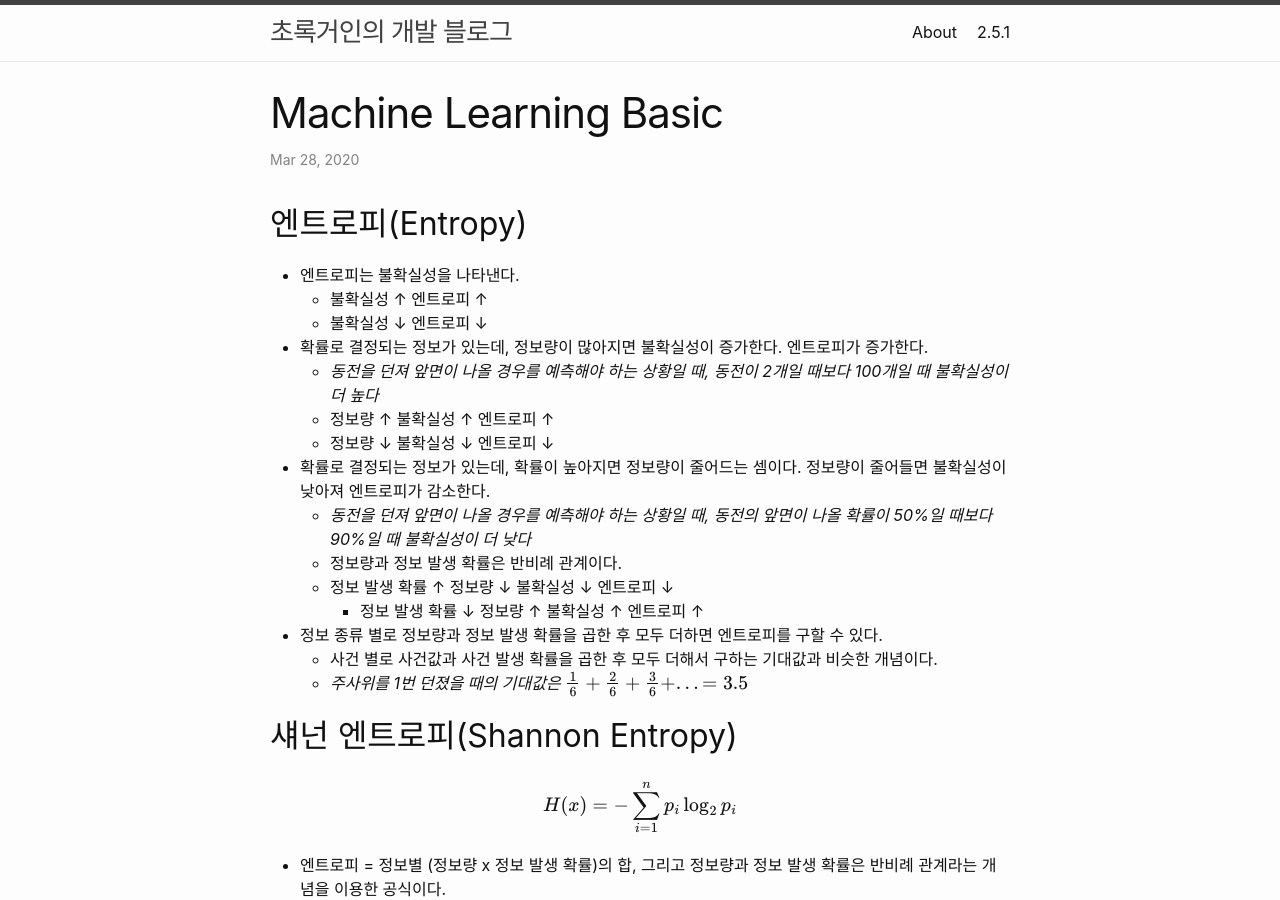
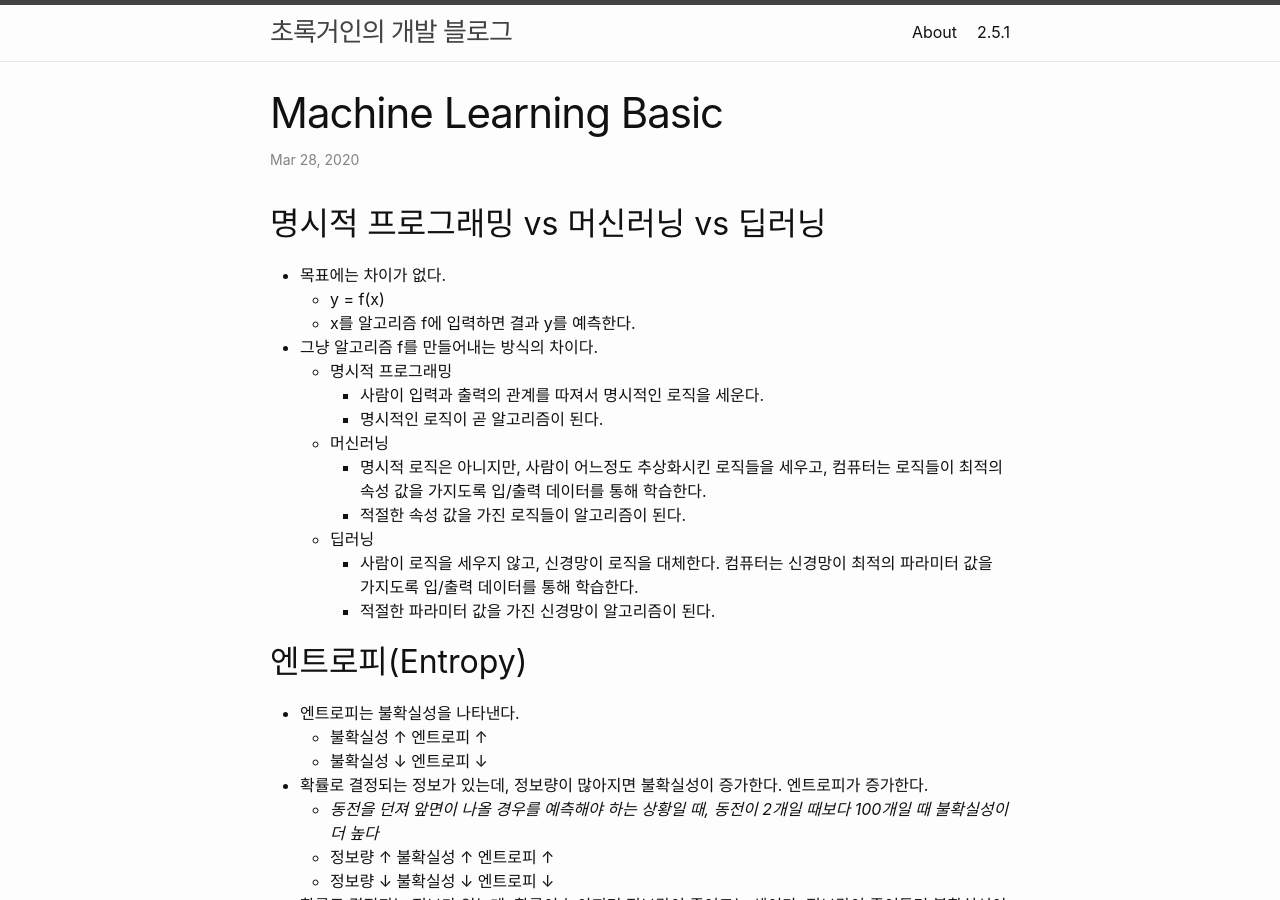
Before and after one commit to chorockuin/chorockuin.github.io, a Jekyll site: the page built from _posts/2020-03-28-machine_learning_basic.md, in a window 1280 px wide and 900 px high. Built offline with Jekyll 4.4.1, drawn with Linux system fonts in a browser that asks for light colours; formulas are drawn with MathJax 3.

Commit message:
add machine learning

```diff
--- a/_posts/2020-03-28-machine_learning_basic.md
+++ b/_posts/2020-03-28-machine_learning_basic.md
@@ -2,6 +2,21 @@
 layout: post
 title: "Machine Learning Basic"
 ---
+## 명시적 프로그래밍 vs 머신러닝 vs 딥러닝
+- 목표에는 차이가 없다.
+	- y = f(x)
+	- x를 알고리즘 f에 입력하면 결과 y를 예측한다.
+- 그냥 알고리즘 f를 만들어내는 방식의 차이다.
+	- 명시적 프로그래밍
+		- 사람이 입력과 출력의 관계를 따져서 명시적인 로직을 세운다.
+		- 명시적인 로직이 곧 알고리즘이 된다.
+	- 머신러닝
+		- 명시적 로직은 아니지만, 사람이 어느정도 추상화시킨 로직들을 세우고, 컴퓨터는 로직들이 최적의 속성 값을 가지도록 입/출력 데이터를 통해 학습한다.
+		- 적절한 속성 값을 가진 로직들이 알고리즘이 된다.
+	- 딥러닝
+		- 사람이 로직을 세우지 않고, 신경망이 로직을 대체한다. 컴퓨터는 신경망이 최적의 파라미터 값을 가지도록 입/출력 데이터를 통해 학습한다.
+		- 적절한 파라미터 값을 가진 신경망이 알고리즘이 된다.
+
 ## 엔트로피(Entropy)
 - 엔트로피는 불확실성을 나타낸다.
 	- 불확실성 ↑ 엔트로피 ↑
```
